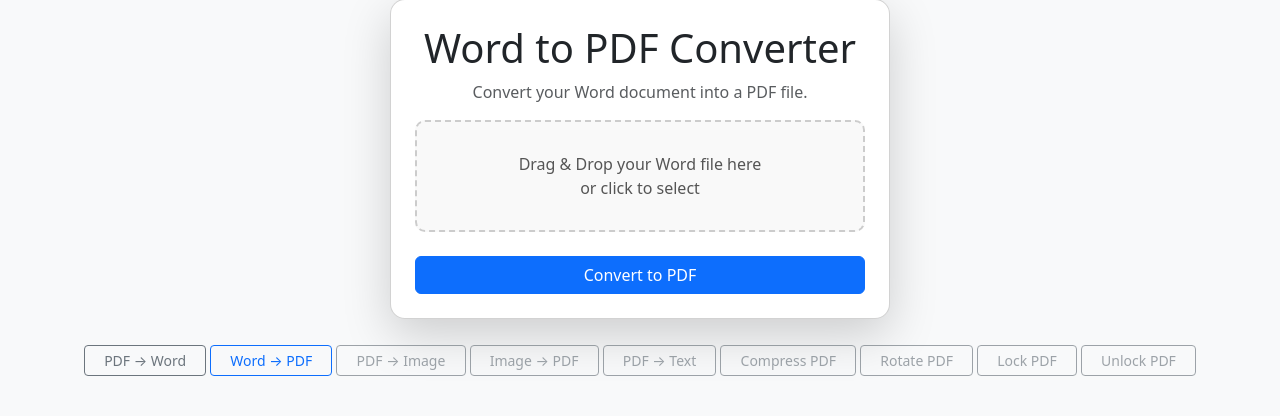
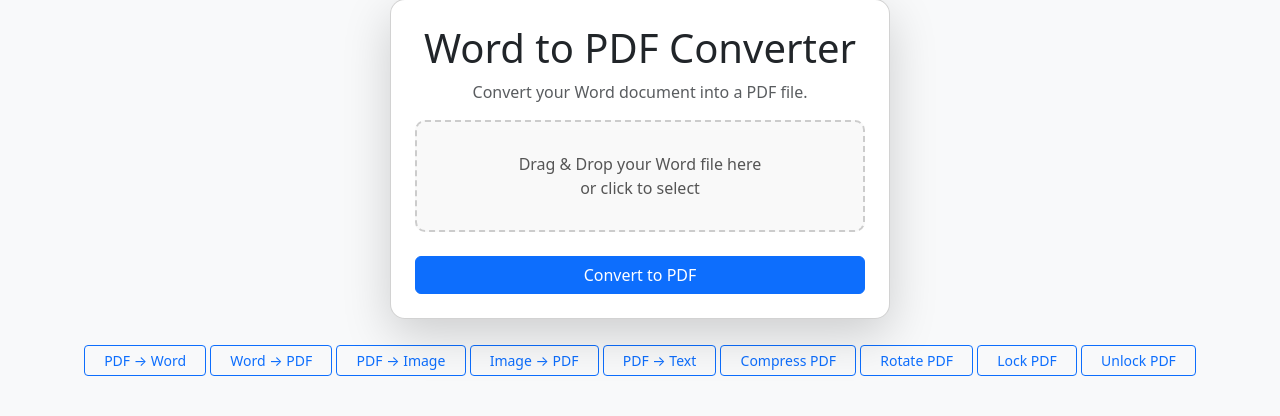
Before and after one commit to matthewmammoliti1234-hue/PDF-PROJECT, a Flask app: page /word-to-pdf in a window 1280 px wide. Shown: the part 212-628 px from the top of the page. Run offline with Flask 3, Linux system fonts and the light colour scheme; some libraries are stand-ins or nearby versions.

Commit message:
Update tool menu links and styles in HTML

```diff
--- a/templates/word_to_pdf.html
+++ b/templates/word_to_pdf.html
@@ -59,17 +59,17 @@
     </div>
 
     <!-- Tool Menu BELOW the main card -->
-    <div class="tool-menu d-flex flex-wrap justify-content-center mt-4">
-        <a href="/pdf-to-word" class="btn btn-outline-secondary btn-sm">PDF → Word</a>
-        <a href="/word-to-pdf" class="btn btn-outline-primary btn-sm">Word → PDF</a>
-        <a href="#" class="btn btn-outline-secondary btn-sm disabled">PDF → Image</a>
-        <a href="#" class="btn btn-outline-secondary btn-sm disabled">Image → PDF</a>
-        <a href="#" class="btn btn-outline-secondary btn-sm disabled">PDF → Text</a>
-        <a href="#" class="btn btn-outline-secondary btn-sm disabled">Compress PDF</a>
-        <a href="#" class="btn btn-outline-secondary btn-sm disabled">Rotate PDF</a>
-        <a href="#" class="btn btn-outline-secondary btn-sm disabled">Lock PDF</a>
-        <a href="#" class="btn btn-outline-secondary btn-sm disabled">Unlock PDF</a>
-    </div>
+<div class="tool-menu d-flex flex-wrap justify-content-center mt-4">
+    <a href="/pdf-to-word" class="btn btn-outline-primary btn-sm">PDF → Word</a>
+    <a href="/word-to-pdf" class="btn btn-outline-primary btn-sm">Word → PDF</a>
+    <a href="/pdf-to-image" class="btn btn-outline-primary btn-sm">PDF → Image</a>
+    <a href="/image-to-pdf" class="btn btn-outline-primary btn-sm">Image → PDF</a>
+    <a href="/pdf-to-text" class="btn btn-outline-primary btn-sm">PDF → Text</a>
+    <a href="/compress" class="btn btn-outline-primary btn-sm">Compress PDF</a>
+    <a href="/rotate" class="btn btn-outline-primary btn-sm">Rotate PDF</a>
+    <a href="/lock-pdf" class="btn btn-outline-primary btn-sm">Lock PDF</a>
+    <a href="/unlock-pdf" class="btn btn-outline-primary btn-sm">Unlock PDF</a>
+</div>
 </div>
 
 <script>
```
